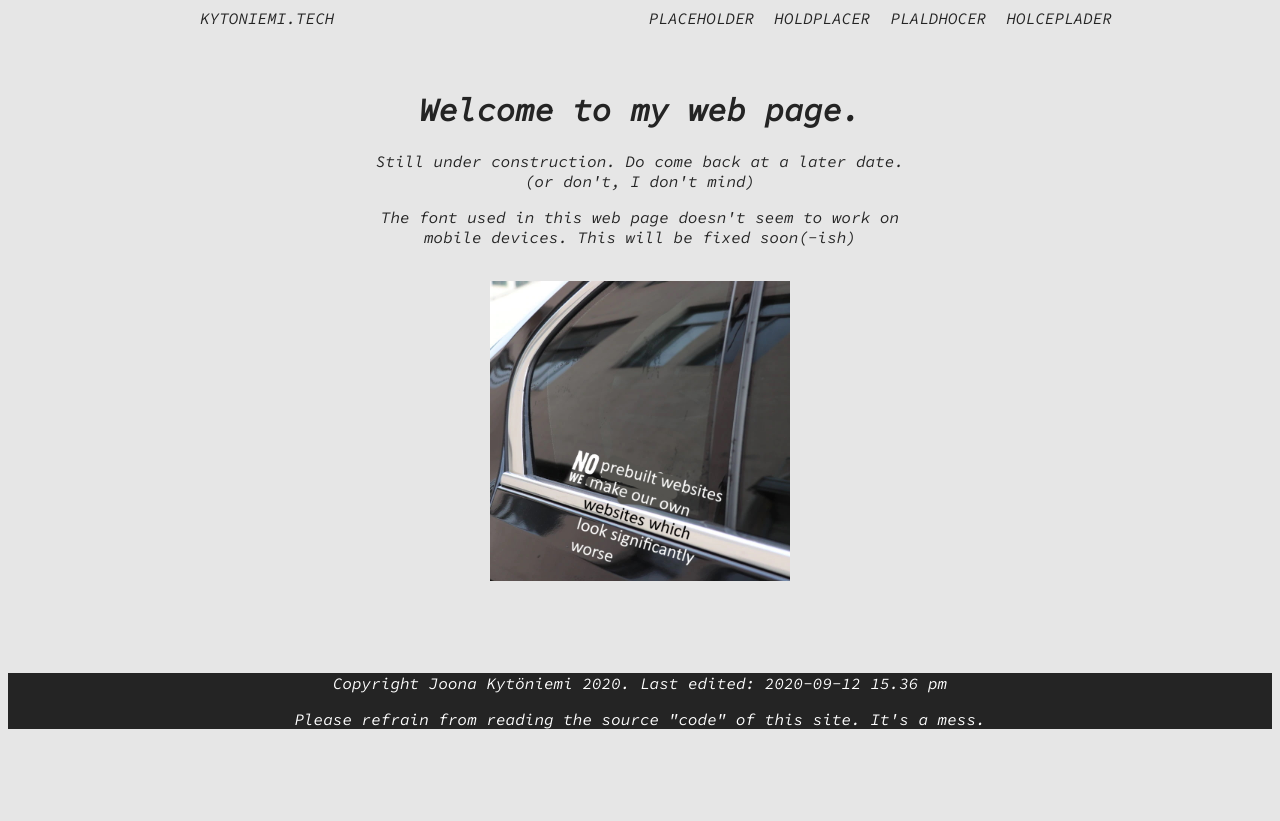
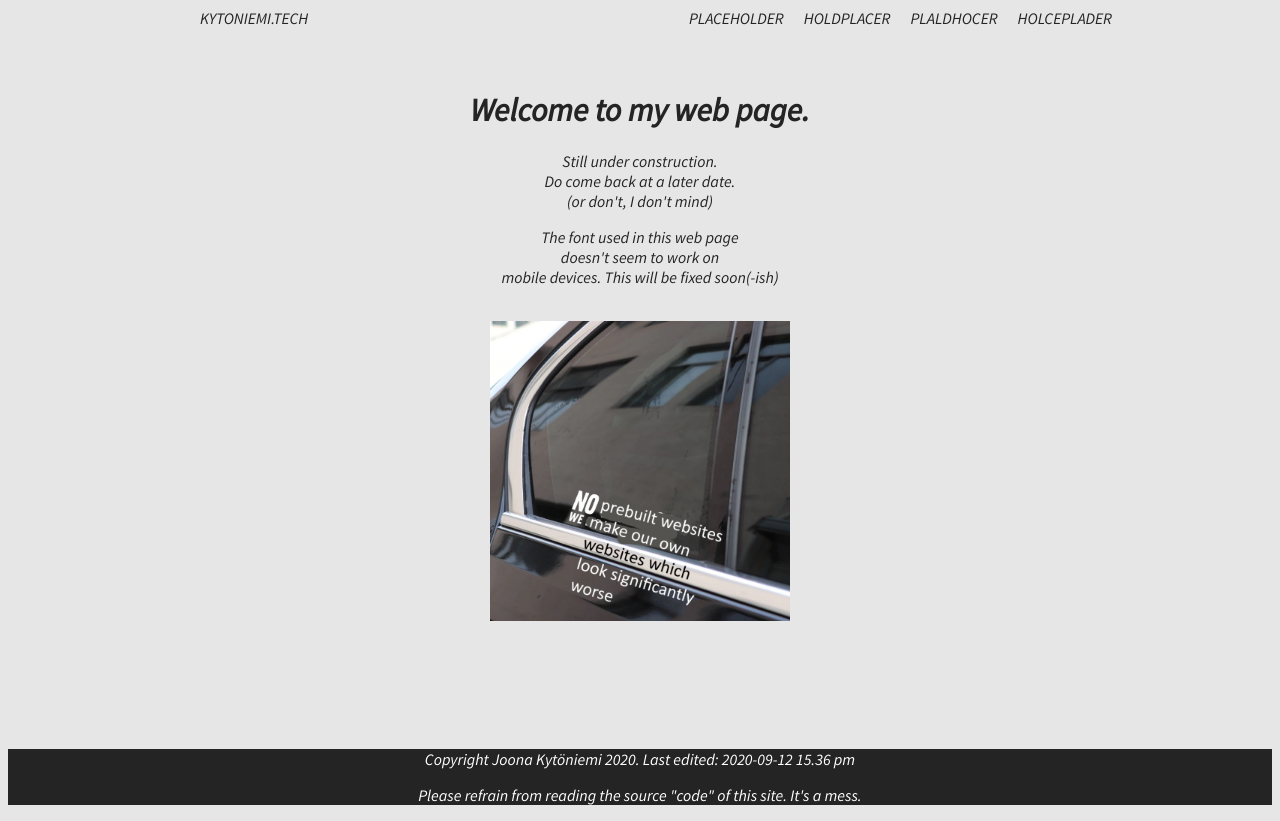
Before and after one commit to jnkyto/kytari.github.io, a plain HTML site: page index.html in a window 1280 px wide. Before the commit the page ends 800 px from the top, so only its background shows below. Drawn offline with Linux system fonts and the light colour scheme.

Commit message:
gave up on the prev font, now trying a new one

```diff
--- a/common.css
+++ b/common.css
@@ -1,4 +1,4 @@
-@import url('https://fonts.googleapis.com/css2?family=Source+Code+Pro:ital@1&display=swap');
+@import url('https://fonts.googleapis.com/css2?family=Source+Sans+Pro:ital@1&display=swap');
 
 body {
 	background: rgba(230, 230, 230, 1.0);
@@ -22,7 +22,7 @@ body {
 	-moz-transition: all .1s ease-in;
     -o-transition: all .1s ease-in;
     -webkit-transition: all .1s ease-in;
-	font-family: 'Source Code Pro', monospace;
+	font-family: 'Source Sans Pro', sans-serif;
 	text-decoration: none;
 	background: rgba(230, 230, 230, 1.0);
 	color: #242424;
@@ -45,7 +45,7 @@ body {
 	-moz-transition: all .1s ease-in;
     -o-transition: all .1s ease-in;
     -webkit-transition: all .1s ease-in;
-	font-family: 'Source Code Pro', monospace;
+	font-family: 'Source Sans Pro', sans-serif;
 	text-decoration: none;
 	background: rgba(230, 230, 230, 1.0);
 	color: #242424;
@@ -80,12 +80,12 @@ div.filler {
 }
 
 h1.headline	{
-	font-family: 'Source Code Pro', monospace;
+	font-family: 'Source Sans Pro', sans-serif;
 	color: #242424;
 }
 
 p.bodytext	{
-	font-family: 'Source Code Pro', monospace;
+	font-family: 'Source Sans Pro', sans-serif;
 	color: #242424;
 }
 
@@ -101,7 +101,7 @@ p.bodytext	{
 }
 
 .info	{
-	font-family: 'Source Code Pro', monospace;
+	font-family: 'Source Sans Pro', sans-serif;
 	color: #ffffff;
 	text-align: center;
 }
--- a/index.html
+++ b/index.html
@@ -2,7 +2,7 @@
 <html lang="en">
 <head>
 	<!-- google font and stylesheet -->
-	<link href="https://fonts.googleapis.com/css2?family=Source+Code+Pro:ital@1&display=swap" rel="stylesheet">
+	<link href="https://fonts.googleapis.com/css2?family=Source+Sans+Pro:ital@1&display=swap" rel="stylesheet">
 	<link rel="stylesheet" type="text/css" href="common.css">
 
 	<!-- common meta for web page -->
@@ -39,14 +39,14 @@
 <!-- div for actual content, i plan to just copy paste these but change the id -->
 <div class="content" id="post0">
 	<h1 class="headline">Welcome to my web page.</h1>
-	<p class="bodytext">Still under construction. Do come back at a later date.<br>(or don't, I don't mind)</p>
-	<p class="bodytext">The font used in this web page doesn't seem to work on<br>mobile devices. This will be fixed soon(-ish)</p>
+	<p class="bodytext">Still under construction.<br>Do come back at a later date.<br>(or don't, I don't mind)</p>
+	<p class="bodytext">The font used in this web page<br>doesn't seem to work on<br>mobile devices. This will be fixed soon(-ish)</p>
 	<br>
 	<img class="postimg" src="le_funny_maymay.jpg" alt="wholesome 100 reddit 100 keanu 100 chungus 100" width="300" height="300">
 </div>
 
 <!-- another filler div in here, maybe?? just use line breaks for now -->
-<br><br><br><br>
+<br><br><br><br><br><br>
 
 <!-- footer for author info etc -->
 <div class="footer">
```
